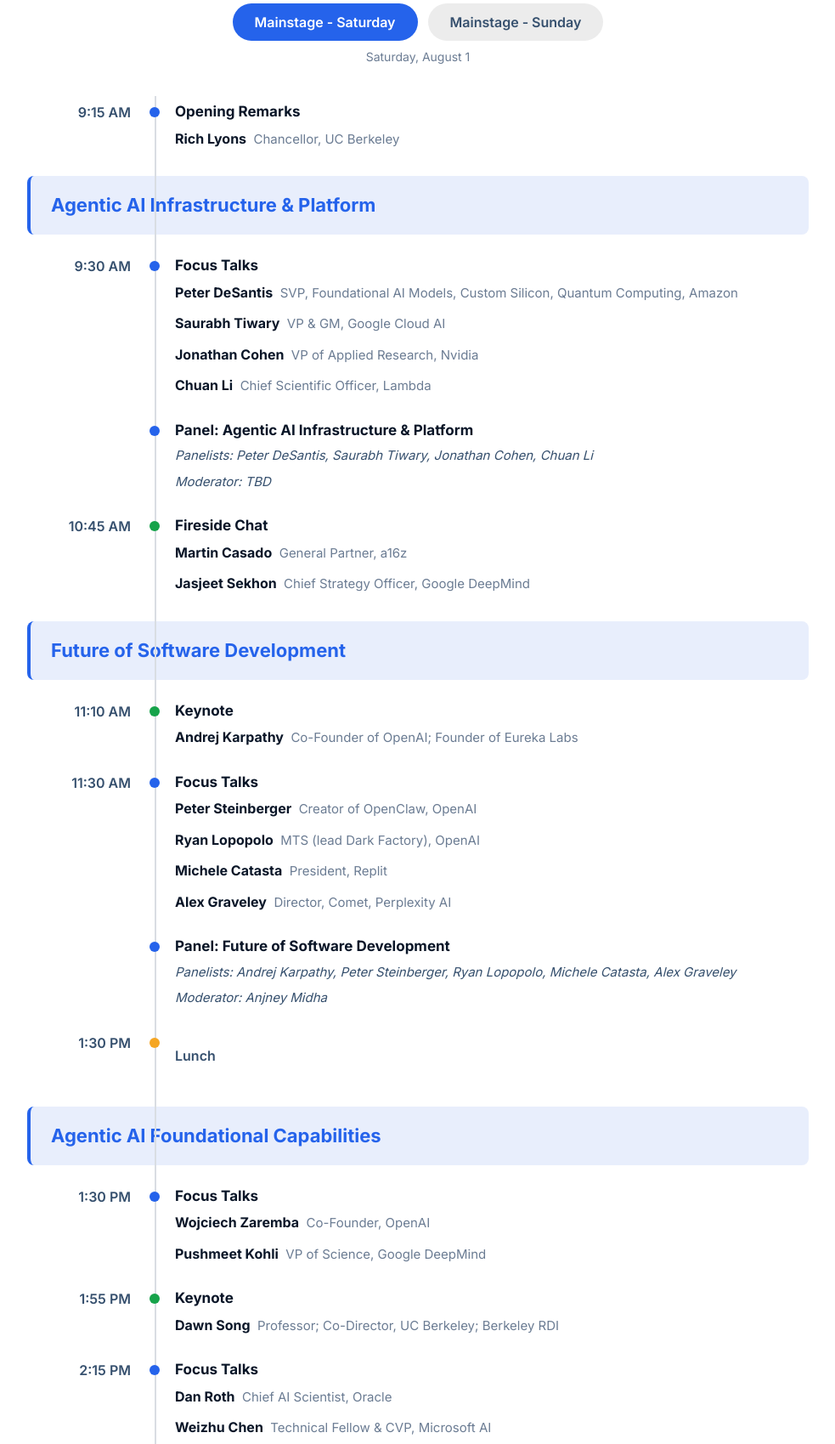
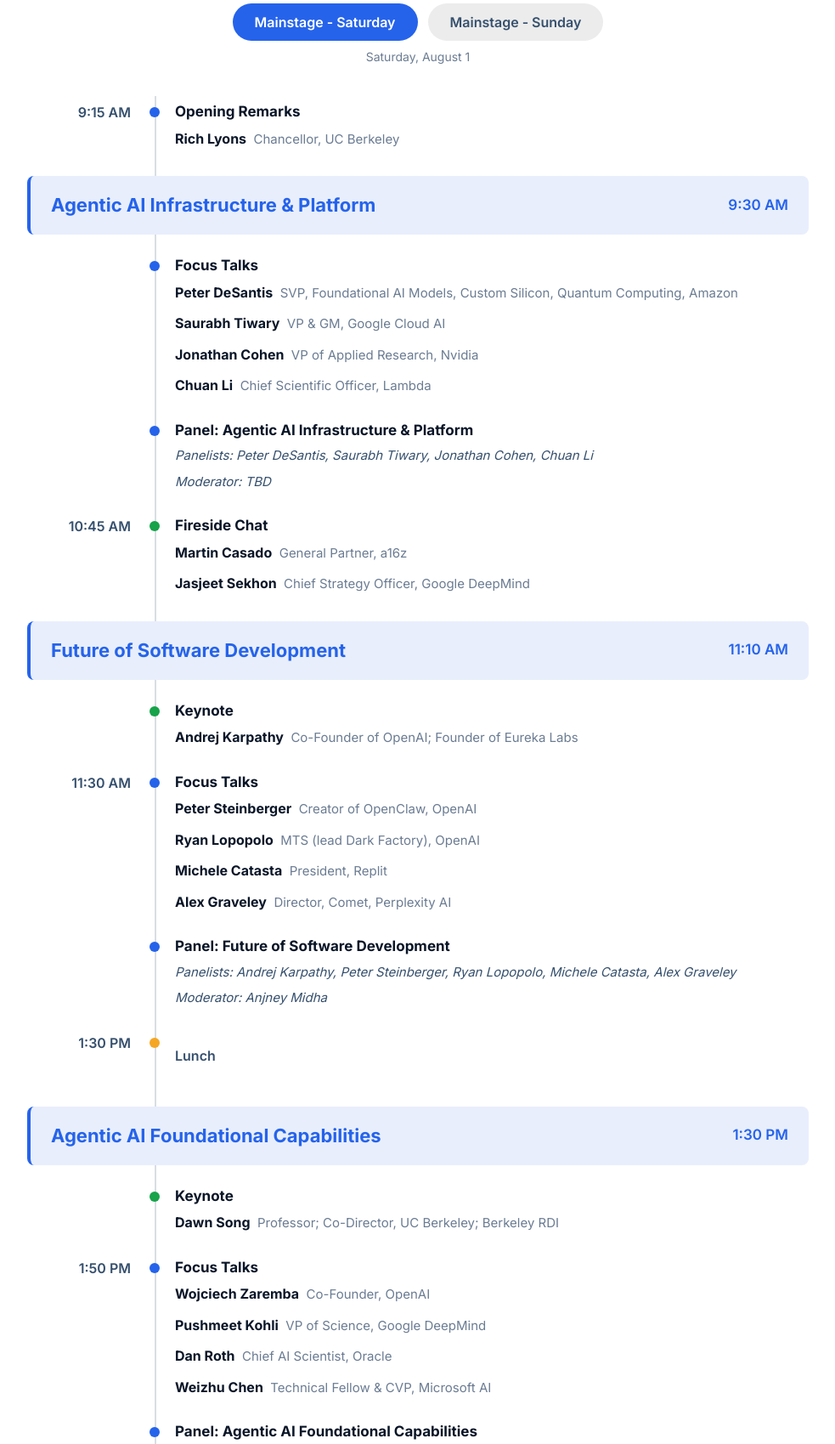
Before and after one commit to wilwixqa1/Agentic-AI-summit-Speaker-Page-Mockup, a FastAPI app: page /option-a in a window 1280 px wide. Shown: the part 221-1920 px from the top of the page at 85% size, without its empty margins (148-1131 px from the left). Run offline with FastAPI, Linux system fonts and the light colour scheme; some web fonts are replaced.

Commit message:
Keynotes lead their session; show start time on session header (not first entry); fix rail line through header title

```diff
--- a/app/static/css/agenda.css
+++ b/app/static/css/agenda.css
@@ -33,7 +33,7 @@
 .timeline::before {
   content: ""; position: absolute;
   left: 150px; top: 8px; bottom: 8px; width: 2px;
-  background: #d9dde3;
+  background: #d9dde3; z-index: 0;
 }
 
 /* A timeline row: time on the left, dot on the rail, content on the right */
@@ -87,14 +87,20 @@
 /* Logistics rows (Break / Lunch) — single grey label */
 .tl-logistics { color: var(--ink-2); font-size: 16px; font-weight: 600; }
 
-/* Session header bar — blue tint with left accent */
+/* Session header bar — blue tint with left accent. Sits above the rail
+   (position+z-index) with an opaque background so the timeline line is masked. */
 .session-header {
+  position: relative; z-index: 1;
+  display: flex; align-items: center; justify-content: space-between; gap: 16px;
   background: #e8eefc; border-left: 4px solid #2563eb;
   border-radius: 8px; padding: 18px 24px;
   margin: 18px 0 10px 0;
 }
 .session-header h3 {
   margin: 0; color: #2563eb; font-size: 22px; font-weight: 700;
+}
+.session-time {
+  color: #2563eb; font-size: 17px; font-weight: 600; white-space: nowrap;
 }
 
 @media (max-width: 720px) {
--- a/app/templates/option_a.html
+++ b/app/templates/option_a.html
@@ -43,10 +43,13 @@
           </div>
           {% else %}
           {% if e.session %}
-          <div class="session-header"><h3>{{ e.session }}</h3></div>
+          <div class="session-header">
+            <h3>{{ e.session }}</h3>
+            {% if e.start %}<span class="session-time">{{ e.start }}</span>{% endif %}
+          </div>
           {% endif %}
           <div class="tl-row">
-            <div class="tl-time">{{ e.start }}</div>
+            <div class="tl-time">{% if not e.session %}{{ e.start }}{% endif %}</div>
             <div class="tl-dot-cell"><span class="tl-dot {{ e.color }}"></span></div>
             <div class="tl-content">
               <p class="tl-kind">{{ e.type }}</p>
--- a/data/agenda.json
+++ b/data/agenda.json
@@ -172,8 +172,23 @@
           "color": "amber"
         },
         {
+          "type": "Keynote",
+          "session": "Agentic AI Foundational Capabilities",
+          "speakers": [
+            {
+              "name": "Dawn Song",
+              "title": "Professor; Co-Director",
+              "org": "UC Berkeley; Berkeley RDI",
+              "link": "https://people.eecs.berkeley.edu/~dawnsong/",
+              "talk": null
+            }
+          ],
+          "start": "1:30 PM",
+          "color": "green"
+        },
+        {
           "type": "Focus Talks",
-          "session": "Agentic AI Foundational Capabilities",
+          "session": null,
           "speakers": [
             {
               "name": "Wojciech Zaremba",
@@ -188,30 +203,7 @@
               "org": "Google DeepMind",
               "link": "https://research.google/people/105667/",
               "talk": null
-            }
-          ],
-          "start": "1:30 PM",
-          "color": "blue"
-        },
-        {
-          "type": "Keynote",
-          "session": null,
-          "speakers": [
-            {
-              "name": "Dawn Song",
-              "title": "Professor; Co-Director",
-              "org": "UC Berkeley; Berkeley RDI",
-              "link": "https://people.eecs.berkeley.edu/~dawnsong/",
-              "talk": null
-            }
-          ],
-          "start": "1:55 PM",
-          "color": "green"
-        },
-        {
-          "type": "Focus Talks",
-          "session": null,
-          "speakers": [
+            },
             {
               "name": "Dan Roth",
               "title": "Chief AI Scientist",
@@ -227,7 +219,7 @@
               "talk": null
             }
           ],
-          "start": "2:15 PM",
+          "start": "1:50 PM",
           "color": "blue"
         },
         {
```
